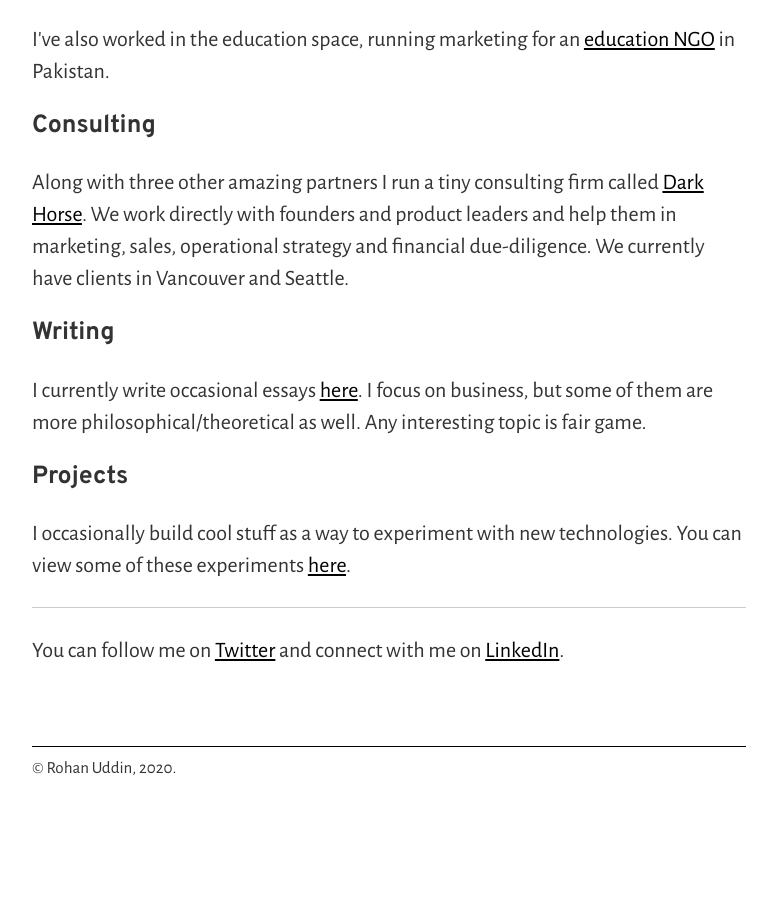
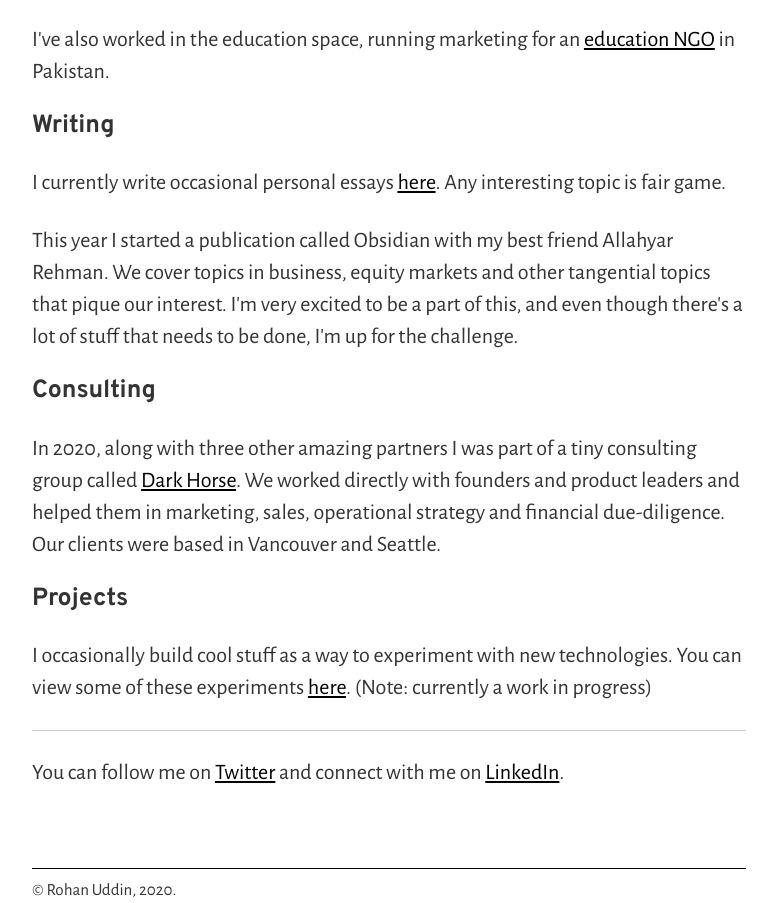
Before and after one commit to rohan-uddin/gatsby-blog, a Gatsby site: page / in a window 1280 px wide. Shown: the part 1142-2045 px from the top of the page, without its empty margins (251-1025 px from the left). Before the commit the page ends 1970 px from the top, so only its background shows below. Built offline with nearby package versions, Linux system fonts and the light colour scheme; Gatsby itself is replaced by a stand-in of ours.

Commit message:
minor modifications

```diff
--- a/src/pages/index.js
+++ b/src/pages/index.js
@@ -8,7 +8,7 @@ const IndexPage = () => {
     return (
         <Layout>
             <Head title="Home"/>
-            <h1 className={indexStyles.heading}>I'm a designer, writer and technology enthusiast.</h1>
+            <h1 className={indexStyles.heading}>I'm a writer, designer and technology enthusiast.</h1>
             <br/>
 
             <h3>About</h3>
@@ -22,14 +22,17 @@ const IndexPage = () => {
             <p>Previously I worked on the Risk Analytics team at <a href="https://www.omerscapitalmarkets.com/">OMERS Capital Markets</a> where I helped the Risk Management team visualize Risk Metrics by building interactive dashboards for them.</p>
             <p>I've also worked in the education space, running marketing for an <a href="https://www.facebook.com/taleemsabkeliye">education NGO</a> in Pakistan.</p>
 
+            <h3>Writing</h3>
+            <p>I currently write occasional personal essays <Link to="/essays">here</Link>. Any interesting topic is fair game.</p>
+            <p>This year I started a publication called Obsidian with my best friend Allahyar Rehman. We cover topics in business, equity markets and other tangential topics that pique our interest. I'm very excited to be a part of this, and even though there's a lot of stuff that needs to be done, I'm up for the challenge.</p>
+
             <h3>Consulting</h3>
-            <p>Along with three other amazing partners I run a tiny consulting firm called <a href="https://darkhorseconsultants.com/">Dark Horse</a>. We work directly with founders and product leaders and help them in marketing, sales, operational strategy and financial due-diligence. We currently have clients in Vancouver and Seattle.</p>
+            <p>In 2020, along with three other amazing partners I was part of a tiny consulting group called <a href="https://darkhorseconsultants.com/">Dark Horse</a>. We worked directly with founders and product leaders and helped them in marketing, sales, operational strategy and financial due-diligence. Our clients were based in Vancouver and Seattle.</p>
 
-            <h3>Writing</h3>
-            <p>I currently write occasional essays <Link to="/essays">here</Link>. I focus on business, but some of them are more philosophical/theoretical as well. Any interesting topic is fair game.</p>
+
 
             <h3>Projects</h3>
-            <p>I occasionally build cool stuff as a way to experiment with new technologies. You can view some of these experiments <Link to="/projects">here</Link>.</p>
+            <p>I occasionally build cool stuff as a way to experiment with new technologies. You can view some of these experiments <Link to="/projects">here</Link>. (Note: currently a work in progress)</p>
 
             <hr></hr>
             <p>You can follow me on <a href="https://twitter.com/m_rohan_uddin">Twitter</a> and connect with me on <a href="https://www.linkedin.com/in/rohan-uddin/">LinkedIn</a>.</p>
--- a/src/pages/notes.js
+++ b/src/pages/notes.js
@@ -9,7 +9,7 @@ const AboutPage = () => {
             <Head title="About"/>
             <h1>Hey!</h1>
             <p>You've stumbled upon my braindump. Here you'll find small notes on the media I consume.</p>
-            <p>This is different from the Essays, which are structured writing projects. These notes are more like breadcrumbs - ideas that may lead somewhere, or maybe not.</p>
+            <p>This is different from the Essays, which are structured writing projects. This section is inspired by the work of Dr. Cosma Shalizi on <a href="http://bactra.org/notebooks/">bactra.org</a>.</p>
         </Layout>
     )
 }
```
Also changed, not shown: favicon_io/android-chrome-192x192.png (added), favicon_io/android-chrome-512x512.png (added), favicon_io/apple-touch-icon.png (added), favicon_io/favicon-16x16.png (added), favicon_io/favicon-32x32.png (added), favicon_io/site.webmanifest (added), static/favicon.ico.
